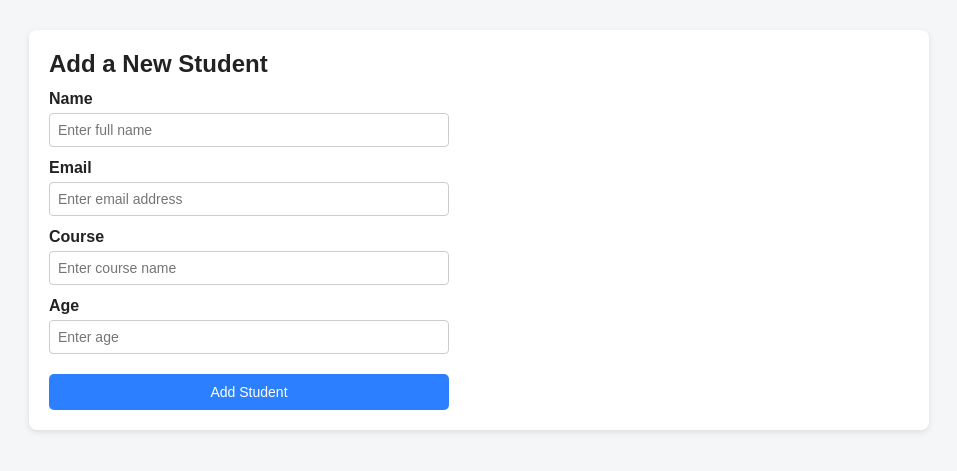
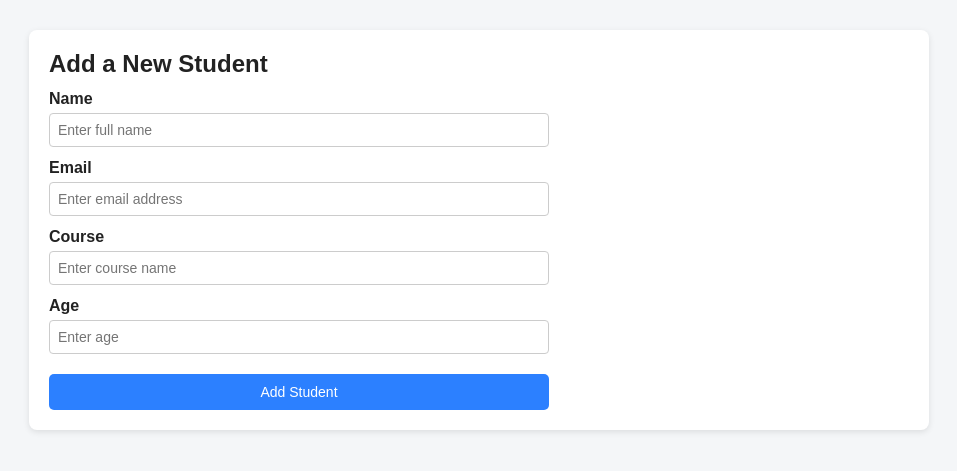
Before and after one commit to Thanushree-kp/demoproj, a Flask app: page /add in a window 1280 px wide. Shown: the part 54-525 px from the top of the page, without its empty margins (161-1118 px from the left). Run offline with Flask 3, Linux system fonts and the light colour scheme.

Commit message:
edited in css

```diff
--- a/static/css/style.css
+++ b/static/css/style.css
@@ -105,14 +105,15 @@ body {
 }
 
 .add-btn {
-    margin-bottom: 15px;
+    margin-bottom: 20px;
 }
 
 /* ---------- Forms ---------- */
 .student-form {
     display: flex;
     flex-direction: column;
-    max-width: 400px;
+    max-width: 500px;
+    max-height:700px;
 }
 
 .student-form label {
```
